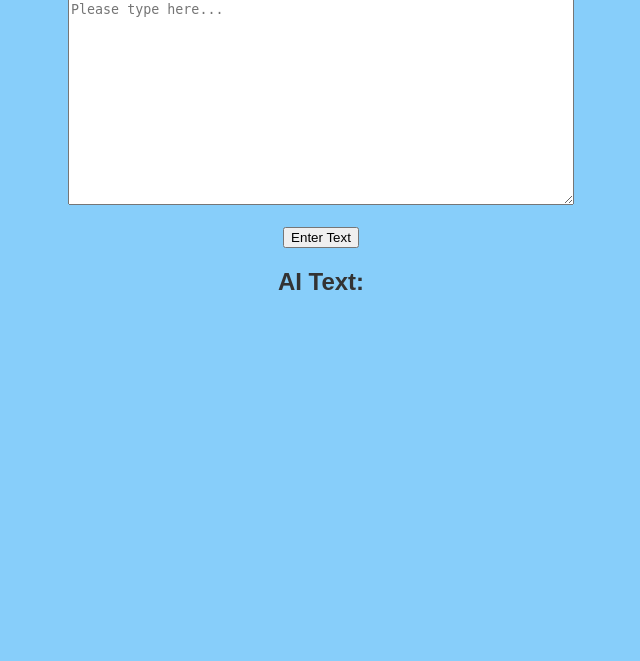
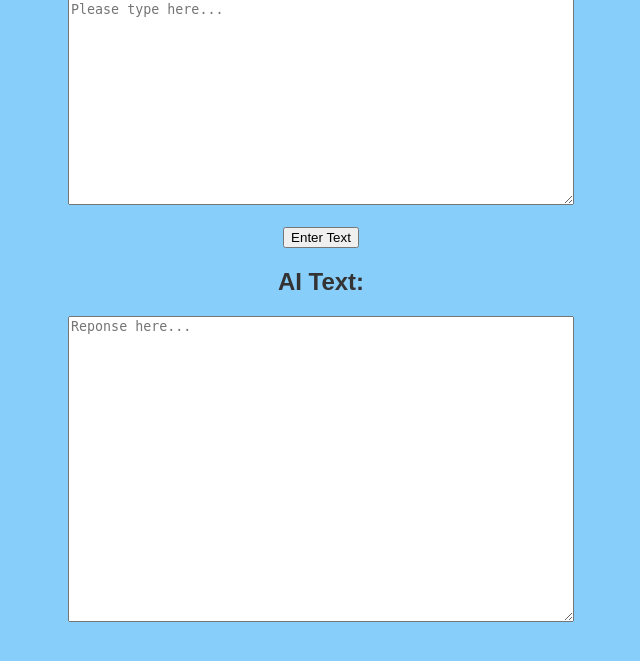
Before and after one commit to pe7265hw/Project_3_API_-_AI, a Flask app: page / in a window 1280 px wide. Shown: the part 119-780 px from the top of the page, without its empty margins (319-959 px from the left). Run offline with Flask 3, Linux system fonts and the light colour scheme.

Commit message:
Update index.html to show AI response in cleaner output

```diff
--- a/Static/style.css
+++ b/Static/style.css
@@ -26,3 +26,8 @@ form {
     width: 500px;
     height: 200px;
 }
+
+#responseText{
+    width: 500px;
+    height: 300px;
+}
--- a/templates/index.html
+++ b/templates/index.html
@@ -12,13 +12,13 @@
         <h1>Recipe Recommendation Application</h1>
         <label for="userInput">Enter your response:</label>
         <form id="aiResponse" action="/get_recipes" method="get">
-            <textarea id="userInput" placeholder="Please type here..."></textarea>
+            <textarea id="userInput" name="UserInput" placeholder="Please type here..."></textarea>
             <br><br>
-            <button type="reset">Enter Text</button>
+            <button type="Submit">Enter Text</button>
         </form>
         <div id="aiResponse" class="response-area">
             <h2>AI Text:</h2>
-            <p id="responseText"></p>
+            <textarea id="responseText" name="responseText" placeholder="Reponse here..."></textarea>
         </div>
     </div>
 </body>
```
Also changed, not shown: 1 other file.
